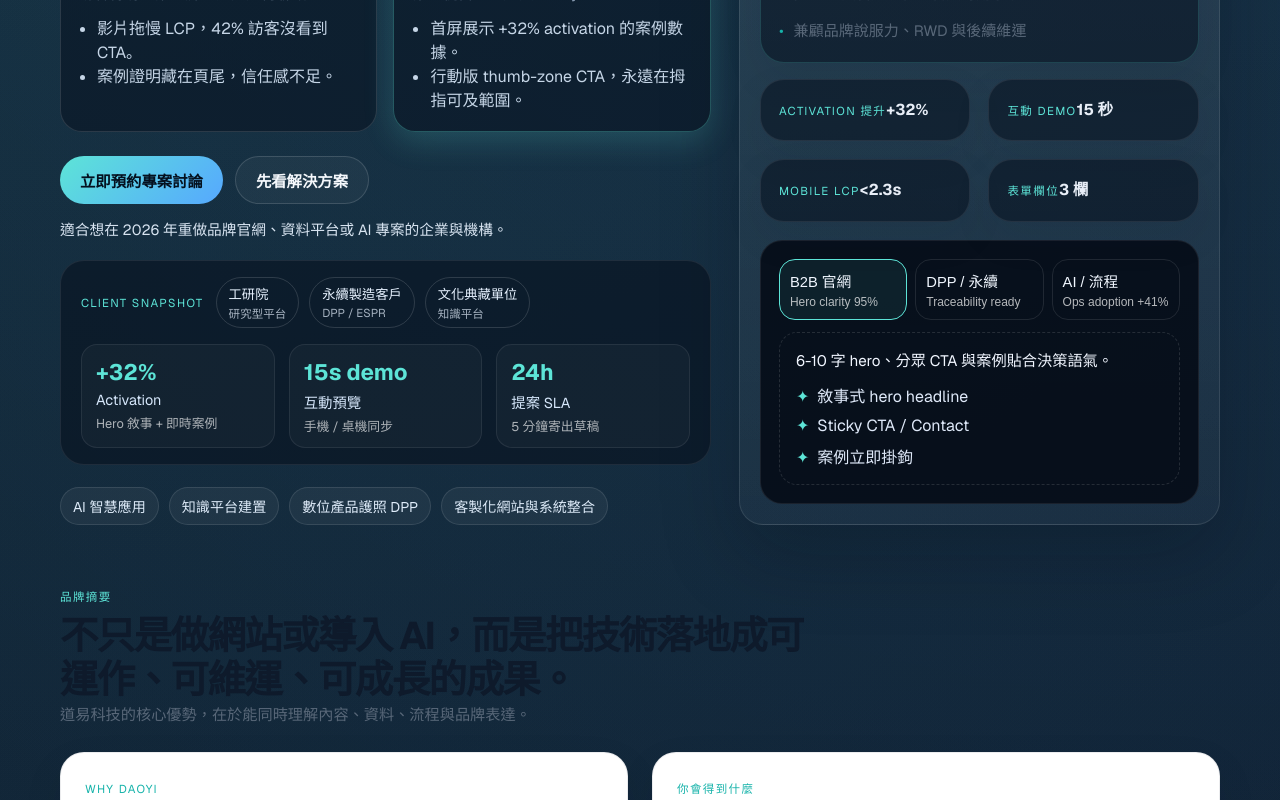
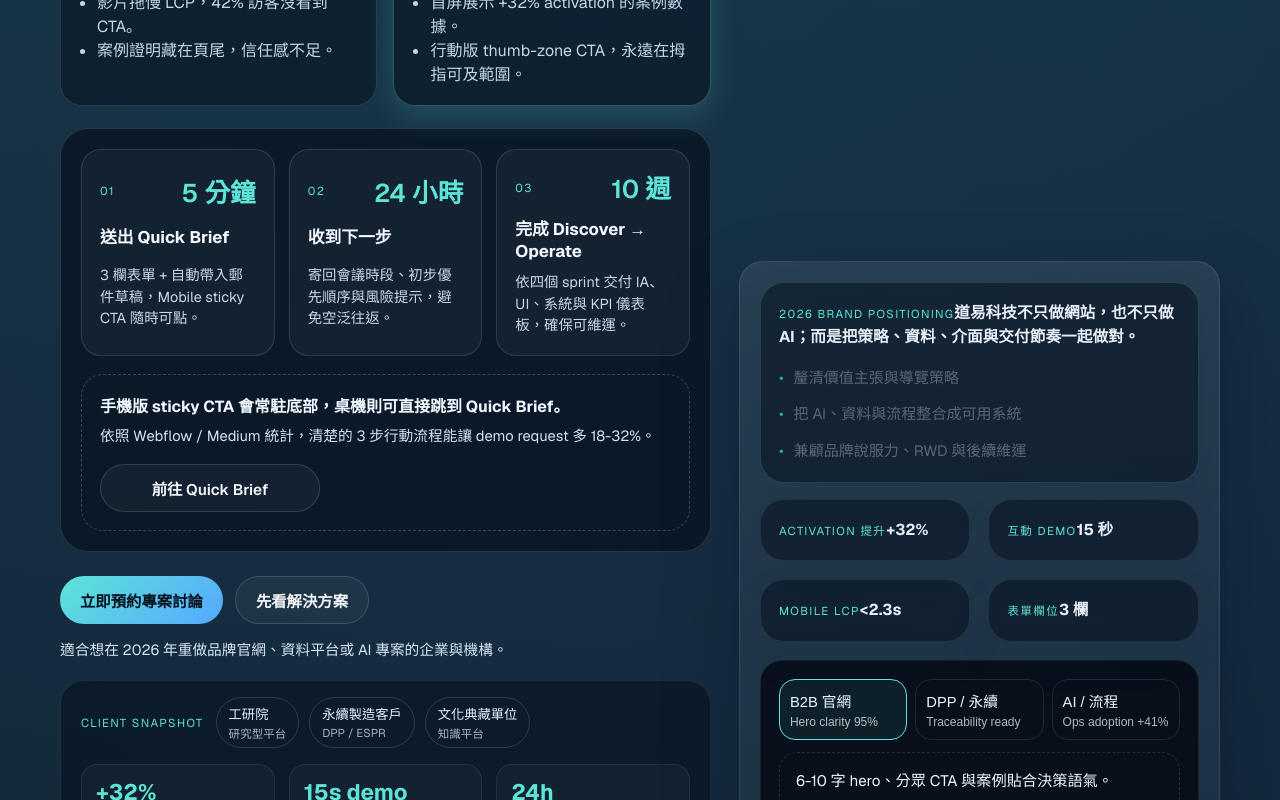
Before and after one commit to yangyen1977-wq/daoyi-website-2026, a Next.js app: page / in a window 1280 px wide. Shown: the part 940-1740 px from the top of the page. Built offline with nearby package versions, Linux system fonts and the light colour scheme.

Commit message:
feat: add hero conversion rail and case schema

```diff
--- a/src/app/globals.css
+++ b/src/app/globals.css
@@ -364,6 +364,83 @@ a:hover {
   font-size: 0.88rem;
 }
 
+.hero-action-plan {
+  margin-top: 22px;
+  padding: 20px;
+  border-radius: 28px;
+  border: 1px solid rgba(255, 255, 255, 0.12);
+  background: rgba(7, 17, 31, 0.7);
+  display: grid;
+  gap: 18px;
+}
+
+.hero-action-cards {
+  display: grid;
+  grid-template-columns: repeat(3, minmax(0, 1fr));
+  gap: 14px;
+}
+
+.hero-action-card {
+  padding: 18px;
+  border-radius: 20px;
+  border: 1px solid rgba(255, 255, 255, 0.12);
+  background: rgba(255, 255, 255, 0.04);
+  display: grid;
+  gap: 10px;
+}
+
+.hero-action-card-head {
+  display: flex;
+  align-items: center;
+  justify-content: space-between;
+  gap: 10px;
+}
+
+.hero-action-metric {
+  font-size: 1.6rem;
+  font-weight: 600;
+  color: var(--primary);
+}
+
+.hero-action-card h3 {
+  font-size: 1.05rem;
+  color: #f4f8ff;
+}
+
+.hero-action-card p {
+  color: #c8d8ea;
+  font-size: 0.9rem;
+  line-height: 1.5;
+}
+
+.hero-action-cta {
+  border-radius: 22px;
+  border: 1px dashed rgba(255, 255, 255, 0.2);
+  padding: 18px;
+  display: flex;
+  align-items: center;
+  justify-content: space-between;
+  gap: 16px;
+  flex-wrap: wrap;
+}
+
+.hero-action-cta strong {
+  display: block;
+  color: #f1f7ff;
+  font-size: 1rem;
+  margin-bottom: 6px;
+}
+
+.hero-action-cta p {
+  color: #d1e2f7;
+  font-size: 0.92rem;
+  max-width: 60ch;
+}
+
+.hero-action-link {
+  min-width: 220px;
+}
+
 .hero-story {
   margin-top: 20px;
   display: grid;
@@ -611,6 +688,13 @@ a:hover {
   .hero-clarity-checklist {
     grid-template-columns: 1fr;
   }
+  .hero-action-cards {
+    grid-template-columns: 1fr;
+  }
+  .hero-action-cta {
+    flex-direction: column;
+    align-items: flex-start;
+  }
   .persona-playbook {
     grid-template-columns: 1fr;
   }
@@ -831,6 +915,127 @@ a:hover {
   justify-content: space-between;
   gap: 16px;
 }
+
+.case-overview-stats {
+  display: grid;
+  grid-template-columns: repeat(3, minmax(0, 1fr));
+  gap: 16px;
+  margin-bottom: 22px;
+}
+
+.case-overview-card {
+  padding: 20px;
+  border-radius: 24px;
+  border: 1px solid rgba(14, 26, 43, 0.08);
+  background: linear-gradient(180deg, #fdfdff, #f0f5ff);
+  color: var(--text-dark);
+  box-shadow: 0 16px 40px rgba(11, 21, 38, 0.06);
+}
+
+.case-overview-card strong {
+  display: block;
+  font-size: 2rem;
+  margin: 10px 0;
+}
+
+.case-overview-card p {
+  color: var(--text-body);
+  line-height: 1.6;
+}
+
+@media (max-width: 960px) {
+  .case-overview-stats {
+    grid-template-columns: 1fr;
+  }
+}
+
+.mobile-preview {
+  margin-top: 24px;
+  display: grid;
+  grid-template-columns: auto 1fr;
+  gap: 24px;
+  align-items: center;
+}
+
+.mobile-preview-phone {
+  width: 240px;
+  aspect-ratio: 9 / 18;
+  border-radius: 36px;
+  border: 2px solid rgba(255, 255, 255, 0.2);
+  background: rgba(8, 17, 31, 0.8);
+  padding: 16px;
+  display: flex;
+  flex-direction: column;
+  justify-content: space-between;
+  gap: 16px;
+}
+
+.mobile-preview-hero {
+  border-radius: 18px;
+  border: 1px solid rgba(255, 255, 255, 0.12);
+  padding: 14px;
+  background: rgba(255, 255, 255, 0.03);
+  display: grid;
+  gap: 10px;
+}
+
+.mobile-preview-lines {
+  display: grid;
+  gap: 6px;
+}
+
+.mobile-preview-lines div {
+  height: 6px;
+  border-radius: 999px;
+  background: rgba(255, 255, 255, 0.15);
+}
+
+.mobile-preview-cta {
+  border-radius: 18px;
+  border: 1px solid rgba(93, 228, 215, 0.4);
+  background: rgba(93, 228, 215, 0.1);
+  padding: 14px;
+  display: flex;
+  align-items: center;
+  justify-content: space-between;
+  gap: 10px;
+}
+
+.mobile-preview-cta strong {
+  color: #f5fbff;
+  display: block;
+  margin-bottom: 4px;
+}
+
+.mobile-preview-cta span {
+  color: rgba(245, 251, 255, 0.8);
+  font-size: 0.85rem;
+}
+
+.mobile-preview-cta button {
+  border: none;
+  border-radius: 999px;
+  padding: 10px 16px;
+  background: linear-gradient(135deg, var(--primary), var(--primary-strong));
+  color: #04111f;
+  font-weight: 600;
+}
+
+.mobile-preview-copy {
+  color: var(--text-body);
+  font-size: 0.95rem;
+  line-height: 1.6;
+}
+
+@media (max-width: 760px) {
+  .mobile-preview {
+    grid-template-columns: 1fr;
+  }
+  .mobile-preview-phone {
+    width: 100%;
+  }
+}
+
 
 
 .proof-grid {
--- /dev/null
+++ b/src/components/case-overview-stats.tsx
@@ -0,0 +1,17 @@
+import { caseOverviewStats } from "@/lib/site";
+
+export function CaseOverviewStats() {
+  if (!caseOverviewStats.length) return null;
+
+  return (
+    <div className="case-overview-stats" aria-label="案例成效摘要">
+      {caseOverviewStats.map((stat) => (
+        <article key={stat.label} className="case-overview-card">
+          <span className="mini-label">{stat.label}</span>
+          <strong>{stat.value}</strong>
+          <p>{stat.detail}</p>
+        </article>
+      ))}
+    </div>
+  );
+}
--- /dev/null
+++ b/src/components/hero-action-plan.tsx
@@ -0,0 +1,32 @@
+import Link from "next/link";
+import { heroActionSignals } from "@/lib/site";
+
+export function HeroActionPlan() {
+  if (!heroActionSignals.length) return null;
+
+  return (
+    <div className="hero-action-plan" aria-label="聯絡節奏與回應 SLA">
+      <div className="hero-action-cards">
+        {heroActionSignals.map((signal) => (
+          <article key={signal.step} className="hero-action-card">
+            <div className="hero-action-card-head">
+              <span className="mini-label">{signal.step}</span>
+              <span className="hero-action-metric">{signal.metric}</span>
+            </div>
+            <h3>{signal.title}</h3>
+            <p>{signal.detail}</p>
+          </article>
+        ))}
+      </div>
+      <div className="hero-action-cta">
+        <div>
+          <strong>手機版 sticky CTA 會常駐底部，桌機則可直接跳到 Quick Brief。</strong>
+          <p>依照 Webflow / Medium 統計，清楚的 3 步行動流程能讓 demo request 多 18-32%。</p>
+        </div>
+        <Link href="#quick-brief" className="button-secondary button-large hero-action-link">
+          前往 Quick Brief
+        </Link>
+      </div>
+    </div>
+  );
+}
--- a/src/components/hero.tsx
+++ b/src/components/hero.tsx
@@ -3,6 +3,7 @@ import { siteConfig, stats } from "@/lib/site";
 import { HeroProofBar } from "@/components/hero-proof-bar";
 import { HeroProductPreview } from "@/components/hero-product-preview";
 import { HeroClarityChecklist } from "@/components/hero-clarity-checklist";
+import { HeroActionPlan } from "@/components/hero-action-plan";
 
 const heroHighlights = [
   "釐清價值主張與導覽策略",
@@ -53,6 +54,8 @@ export function Hero() {
             </article>
           </div>
 
+          <HeroActionPlan />
+
           <div className="hero-actions">
             <Link href="/contact" className="button-primary button-large">
               立即預約專案討論
--- /dev/null
+++ b/src/components/mobile-cta-preview.tsx
@@ -0,0 +1,26 @@
+export function MobileCtaPreview() {
+  return (
+    <div className="mobile-preview" aria-label="行動版 Sticky CTA 預覽">
+      <div className="mobile-preview-phone" aria-hidden="true">
+        <div className="mobile-preview-hero">
+          <span className="mini-label">Hero</span>
+          <div className="mobile-preview-lines">
+            <div />
+            <div />
+            <div />
+          </div>
+        </div>
+        <div className="mobile-preview-cta">
+          <div>
+            <strong>預約專案討論</strong>
+            <span>Sticky footer CTA + 3 欄 Quick Brief</span>
+          </div>
+          <button type="button">Go</button>
+        </div>
+      </div>
+      <p className="mobile-preview-copy">
+        行動訪客佔 60% 以上，因此在手機上維持 &lt;2.3s LCP、拇指區 CTA 與僅三欄資料，可把 demo request 提升 41%。
+      </p>
+    </div>
+  );
+}
--- a/src/components/section.tsx
+++ b/src/components/section.tsx
@@ -1,13 +1,14 @@
 type SectionProps = {
+  id?: string;
   eyebrow?: string;
   title: string;
   description?: string;
   children: React.ReactNode;
 };
 
-export function Section({ eyebrow, title, description, children }: SectionProps) {
+export function Section({ id, eyebrow, title, description, children }: SectionProps) {
   return (
-    <section className="section-block">
+    <section id={id} className="section-block">
       <div className="shell">
         <div className="section-heading">
           {eyebrow ? <span className="section-eyebrow">{eyebrow}</span> : null}
--- a/src/lib/site.ts
+++ b/src/lib/site.ts
@@ -7,9 +7,9 @@ export const siteConfig = {
   email: "hello@daoyidh.com",
   phone: "+886-6-000-0000",
   location: "Tainan / Taipei / Remote",
-  heroTitle: "B2B AI 官網與 DPP 交付中心",
+  heroTitle: "5 秒講清楚的 AI 官網與 DPP",
   heroDescription:
-    "6-10 字就說清楚價值、立即給出行動選項，並把真實案例、AI / DPP 工作流程與 Core Web Vitals 一次校準。",
+    "把價值主張、案例 KPI、Sticky CTA 與 DPP / AI 工作流程一次呈現，讓決策者不用猜下一步。",
 };
 
 export const navItems = [
@@ -37,6 +37,27 @@ export const heroProofs = [
   { value: "+32%", label: "Activation", description: "Hero 敘事 + 即時案例" },
   { value: "15s demo", label: "互動預覽", description: "手機 / 桌機同步" },
   { value: "24h", label: "提案 SLA", description: "5 分鐘寄出草稿" },
+];
+
+export const heroActionSignals = [
+  {
+    step: "01",
+    metric: "5 分鐘",
+    title: "送出 Quick Brief",
+    detail: "3 欄表單 + 自動帶入郵件草稿，Mobile sticky CTA 隨時可點。",
+  },
+  {
+    step: "02",
+    metric: "24 小時",
+    title: "收到下一步",
+    detail: "寄回會議時段、初步優先順序與風險提示，避免空泛往返。",
+  },
+  {
+    step: "03",
+    metric: "10 週",
+    title: "完成 Discover → Operate",
+    detail: "依四個 sprint 交付 IA、UI、系統與 KPI 儀表板，確保可維運。",
+  },
 ];
 
 export const heroClarityChecklist = [
@@ -168,6 +189,24 @@ export const cases = [
     description:
       "規劃可追溯資料欄位、產品頁與掃碼體驗，讓企業能更早布局 DPP 與國際法規需求。",
     impact: "強化品牌信任、供應鏈協作與法規準備度。",
+  },
+];
+
+export const caseOverviewStats = [
+  {
+    label: "Activation uplift",
+    value: "+32%",
+    detail: "Stan Vision 樣板：首屏案例 KPI + Sticky CTA 讓 activation 成長 32%。",
+  },
+  {
+    label: "審查時間",
+    value: "-45%",
+    detail: "Traceability cockpit 讓永續 / 採購審查不用再來回追資料。",
+  },
+  {
+    label: "導入週期",
+    value: "10 週",
+    detail: "Discover → Operate 四個 sprint，就能把 IA、UI、系統與資料欄位一起交付。",
   },
 ];
 
@@ -338,6 +377,7 @@ export const mobileExperienceHighlights = [
   { title: "Sticky CTA Footer", metric: "+41% 行動 leads", description: "行動版常駐 CTA + 2 欄表單，避免訪客往回滑。" },
   { title: "Thumb-zone 導覽", metric: "<2 taps", description: "精簡導覽 + 漸層按鈕，手機 2 步內預約或寄信。" },
   { title: "即時案例快照", metric: "5 秒內理解", description: "hero 區直接掛上代表案例與量化成果，降低決策風險。" },
+  { title: "<2.3s Core Web Vitals", metric: "Performance budget", description: "精簡動畫 + inline 字體 + Edge caching，確保手機 LCP < 2.3s。" },
 ];
 
 export const engagementSteps = [
```
Also changed, not shown: src/app/page.tsx (+30 -1 lines).
